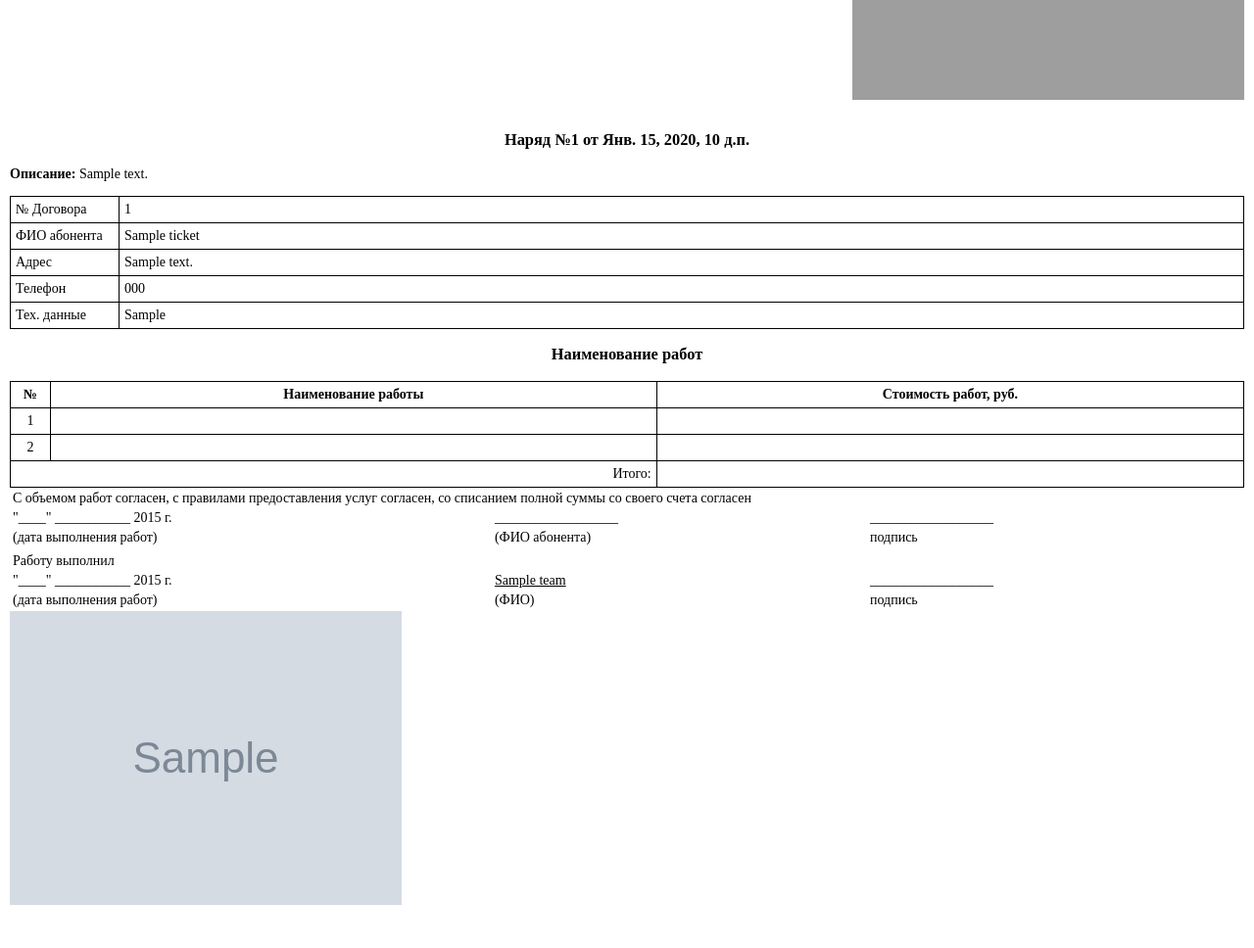
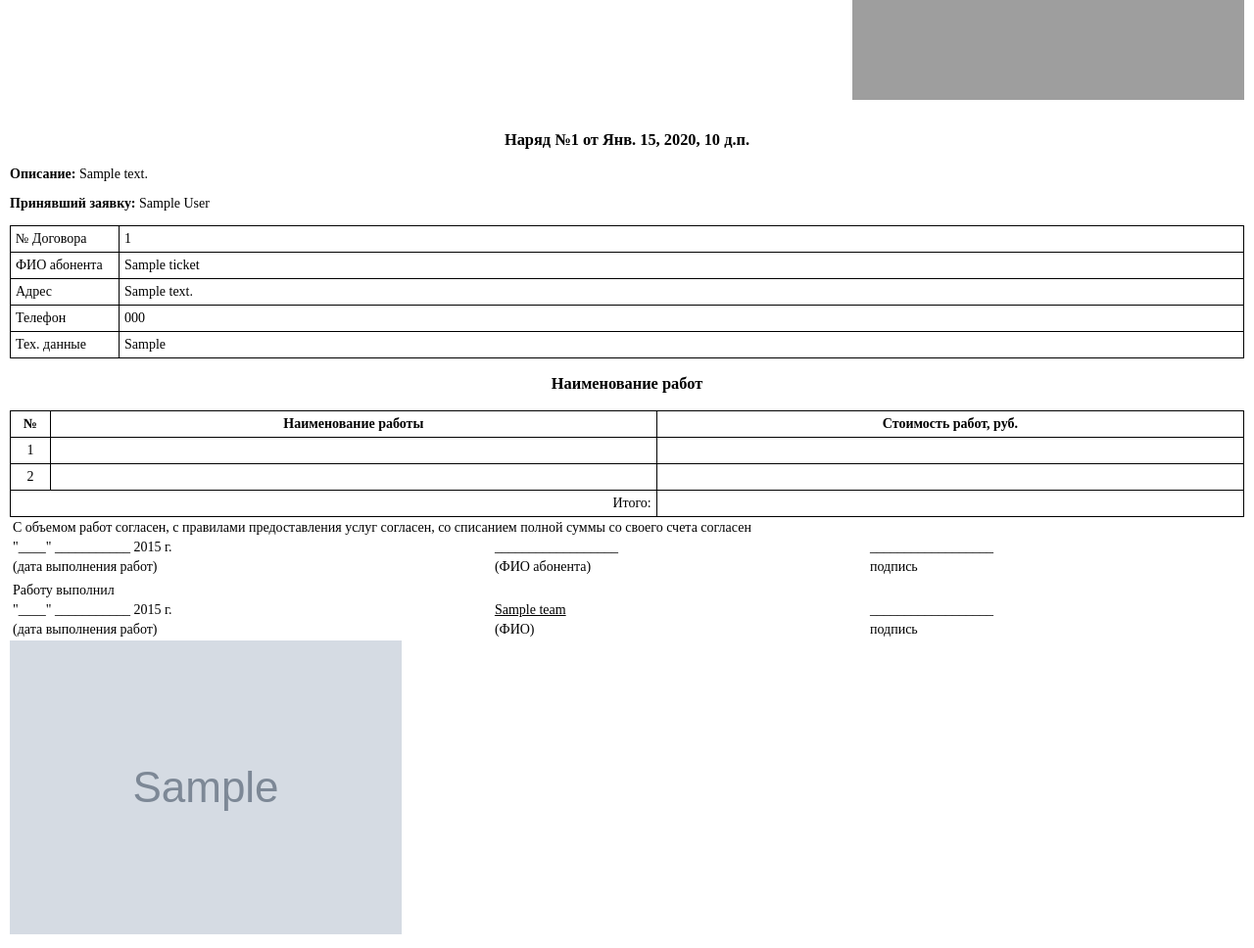
Before and after one commit to desecho/tickets-legacy, a Django app: template tickets_project/templates/report.html in a window 1280 px wide. Shown: the part 238-1206 px from the top of the page at 98% size. Before the commit the page ends 1162 px from the top, so only its background shows below. Run offline with Django 3.2, Linux system fonts and the light colour scheme; the template is opened without the code that fills it: values that come from a table or form of the project are taken from there, others are empty; tables that the repository leaves empty hold one stand-in row (values such as "Sample post"); grey boxes marked "Sample" are stand-in pictures; some libraries are stand-ins or nearby versions; grey boxes are pictures that could not be loaded.

Commit message:
report change

```diff
--- a/tickets_project/templates/report.html
+++ b/tickets_project/templates/report.html
@@ -18,6 +18,7 @@
 </h3>
 
 <p><strong>Описание:</strong> {{ ticket.description }}</p>
+<p><strong>Принявший заявку:</strong> {{ ticket.user_created.get_full_name }}</p>
 
 <table class="table">
     <tr>
```
